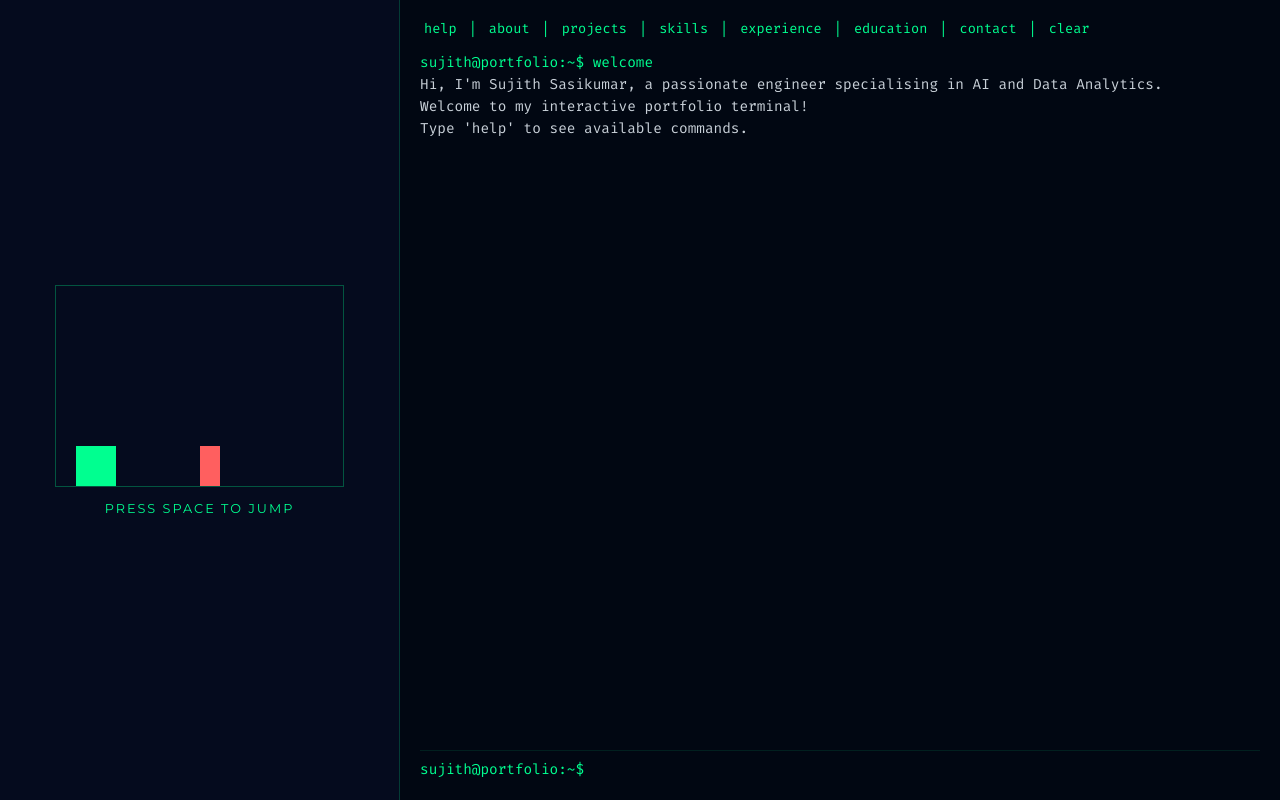
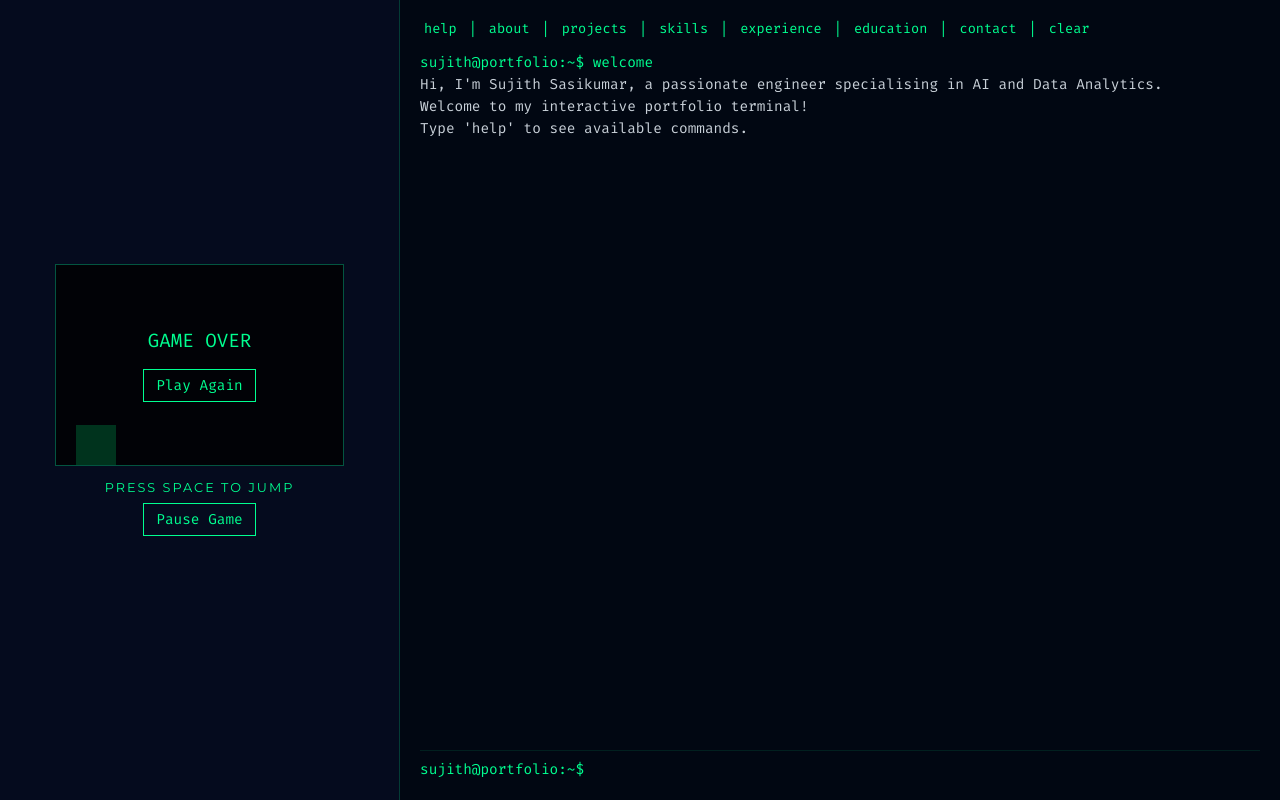
Before and after one commit to suji321/Tportfolio, a plain HTML site: page index.html in a window 1280 px wide. Drawn offline with Linux system fonts and the light colour scheme.

Commit message:
Add files via upload

```diff
--- a/index.html
+++ b/index.html
@@ -22,9 +22,16 @@
         <div class="game-container">
           <div id="dino"></div>
           <div id="obstacle"></div>
+          <!-- Overlay to display game over message inside the game area -->
+          <div id="gameOverOverlay" class="overlay hidden">
+            <div class="game-over-text">GAME OVER</div>
+            <button id="restartButton" class="game-btn">Play Again</button>
+          </div>
         </div>
         <!-- Caption under the game -->
         <div class="caption">Press space to jump</div>
+        <!-- Pause/resume control for the game -->
+        <button id="pauseGameButton" class="game-btn">Pause Game</button>
       </div>
       <!-- Right panel: faux terminal and navigation -->
       <div id="terminal-container">
--- a/script.js
+++ b/script.js
@@ -188,46 +188,129 @@ window.addEventListener('load', function () {
     },
   );
 
-  // Initialize the simple Dino game
+  // Initialize the simple Dino game with pause and overlay capabilities
   const dino = document.getElementById('dino');
   const obstacle = document.getElementById('obstacle');
+  const pauseButton = document.getElementById('pauseGameButton');
+  const overlay = document.getElementById('gameOverOverlay');
+  const restartButton = document.getElementById('restartButton');
+
+  // Game state flags
   let isJumping = false;
+  let isPaused = false;
+  let isGameOver = false;
+  let collisionInterval;
 
+  /**
+   * Starts or restarts the game by resetting animations and timers.
+   */
+  function startGame() {
+    // Reset flags
+    isJumping = false;
+    isPaused = false;
+    isGameOver = false;
+    // Hide the game‑over overlay
+    overlay.classList.add('hidden');
+    // Reset obstacle animation
+    obstacle.style.animation = 'none';
+    // Force reflow to restart animation
+    void obstacle.offsetWidth;
+    obstacle.style.animation = 'obstacle-move 1.5s infinite linear';
+    // Restart collision detection
+    if (collisionInterval) clearInterval(collisionInterval);
+    collisionInterval = setInterval(checkCollision, 10);
+    // Update pause button text
+    pauseButton.textContent = 'Pause Game';
+  }
+
+  /**
+   * Handles the jump action when the player presses space or arrow up.
+   */
   function jump() {
-    if (isJumping) return;
+    // Prevent jumping if currently jumping, paused or game over
+    if (isJumping || isPaused || isGameOver) return;
     isJumping = true;
     dino.classList.add('jump');
-    // remove the jump class after the animation completes
     setTimeout(() => {
       dino.classList.remove('jump');
       isJumping = false;
     }, 500);
   }
 
-  // Listen for the space bar to trigger a jump
+  /**
+   * Checks for collisions between the dino and obstacle. If a collision
+   * occurs while the dino is on the ground, it triggers game over.
+   */
+  function checkCollision() {
+    const dinoBottom = parseInt(getComputedStyle(dino).getPropertyValue('bottom'));
+    const obstacleRight = parseInt(getComputedStyle(obstacle).getPropertyValue('right'));
+    const containerWidth = obstacle.parentElement.offsetWidth;
+    // Collision region: when obstacle is near the dino horizontally and dino is on ground
+    if (!isGameOver && !isPaused) {
+      if (
+        obstacleRight < (containerWidth - 70) &&
+        obstacleRight > (containerWidth - 120) &&
+        dinoBottom === 0
+      ) {
+        gameOver();
+      }
+    }
+  }
+
+  /**
+   * Pauses the game, stopping obstacle animation and collision detection.
+   */
+  function pauseGame() {
+    if (isGameOver || isPaused) return;
+    isPaused = true;
+    // Pause the obstacle animation
+    obstacle.style.animationPlayState = 'paused';
+    if (collisionInterval) clearInterval(collisionInterval);
+    pauseButton.textContent = 'Resume Game';
+  }
+
+  /**
+   * Resumes the game after being paused.
+   */
+  function resumeGame() {
+    if (isGameOver || !isPaused) return;
+    isPaused = false;
+    obstacle.style.animationPlayState = 'running';
+    collisionInterval = setInterval(checkCollision, 10);
+    pauseButton.textContent = 'Pause Game';
+  }
+
+  /**
+   * Ends the game, showing the overlay and stopping animations.
+   */
+  function gameOver() {
+    isGameOver = true;
+    // Stop obstacle animation and collision checks
+    obstacle.style.animation = 'none';
+    if (collisionInterval) clearInterval(collisionInterval);
+    // Show game over overlay
+    overlay.classList.remove('hidden');
+  }
+
+  // Event listeners for jump, pause/resume and restart actions
   document.addEventListener('keydown', function (e) {
-    // both Space and ArrowUp will trigger a jump
     if (e.code === 'Space' || e.code === 'ArrowUp') {
       jump();
     }
   });
 
-  // Collision detection
-  setInterval(function () {
-    // getComputedStyle returns values like '143px', so parseInt them
-    const dinoBottom = parseInt(getComputedStyle(dino).getPropertyValue('bottom'));
-    const obstacleRight = parseInt(getComputedStyle(obstacle).getPropertyValue('right'));
-    // If the obstacle is within 50px of the dino from the right side and the dino is on the ground
-    if (obstacleRight < (obstacle.parentElement.offsetWidth - 70) && obstacleRight > (obstacle.parentElement.offsetWidth - 120) && dinoBottom === 0) {
-      // Stop the obstacle animation and show an alert
-      obstacle.style.animation = 'none';
-      alert('Game over');
-      // Restart the animation for replay
-      obstacle.style.display = 'none';
-      setTimeout(() => {
-        obstacle.style.display = 'block';
-        obstacle.style.animation = '';
-      }, 500);
+  pauseButton.addEventListener('click', function () {
+    if (isPaused) {
+      resumeGame();
+    } else {
+      pauseGame();
     }
-  }, 10);
+  });
+
+  restartButton.addEventListener('click', function () {
+    startGame();
+  });
+
+  // Start the game initially
+  startGame();
 });
--- a/style.css
+++ b/style.css
@@ -303,3 +303,56 @@ body {
     right: 100%;
   }
 }
+
+/* Overlay shown when the game ends */
+.overlay {
+  position: absolute;
+  top: 0;
+  left: 0;
+  width: 100%;
+  height: 100%;
+  background-color: rgba(0, 0, 0, 0.8);
+  display: flex;
+  flex-direction: column;
+  justify-content: center;
+  align-items: center;
+  color: var(--accent);
+  font-family: 'Fira Code', monospace;
+  text-align: center;
+  padding: 10px;
+  box-sizing: border-box;
+  z-index: 2;
+}
+
+/* Hidden class to toggle overlay visibility */
+.hidden {
+  display: none;
+}
+
+/* Style for the game over message */
+.game-over-text {
+  font-size: 1.2rem;
+  margin-bottom: 1rem;
+}
+
+/* Generic button for game controls */
+.game-btn {
+  background-color: transparent;
+  border: 1px solid var(--accent);
+  color: var(--accent);
+  padding: 6px 12px;
+  font-family: 'Fira Code', monospace;
+  font-size: 0.9rem;
+  cursor: pointer;
+  transition: background-color 0.2s, color 0.2s;
+}
+.game-btn:hover {
+  background-color: var(--accent);
+  color: var(--background-color);
+}
+
+/* Position the pause button below the caption */
+#pauseGameButton {
+  display: block;
+  margin: 8px auto 0;
+}
```
